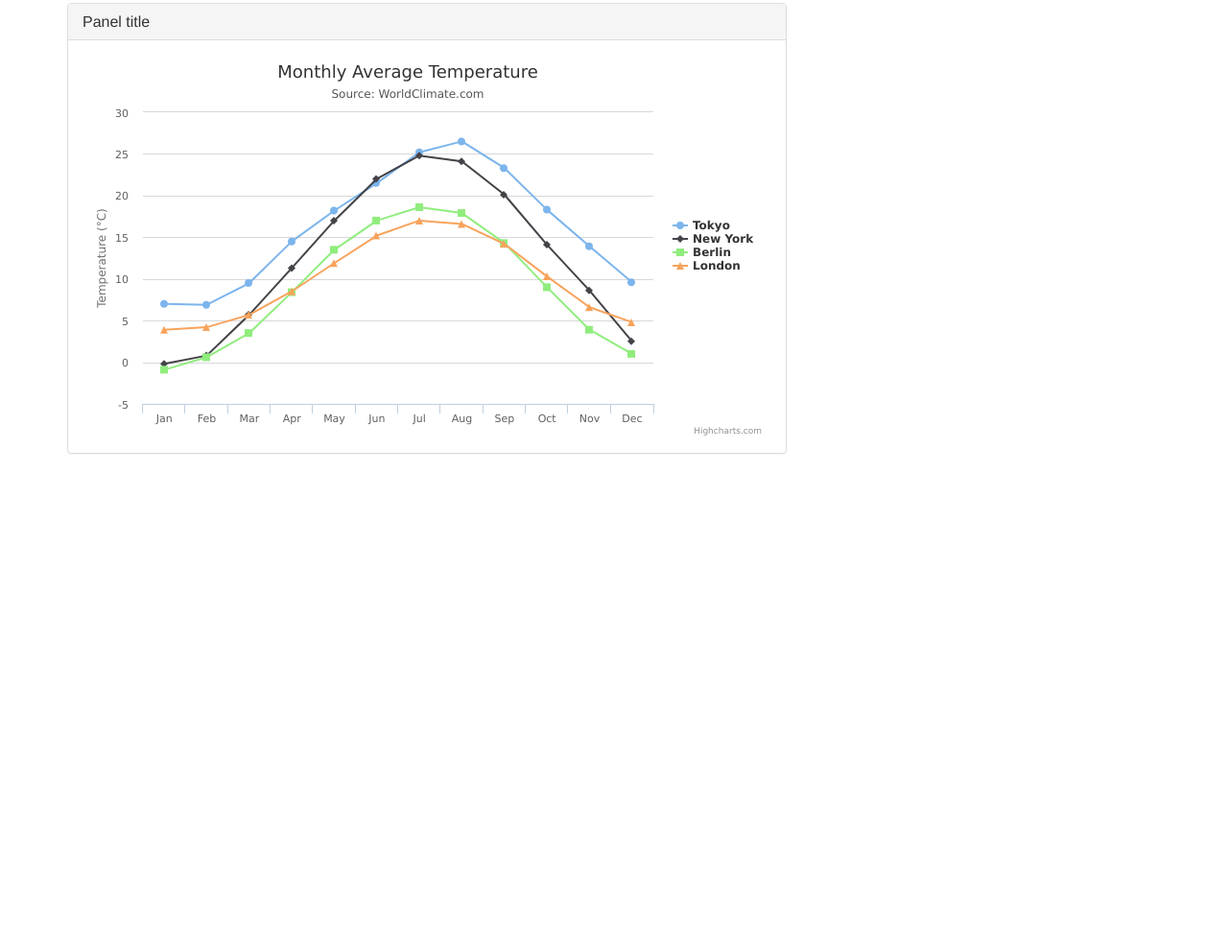
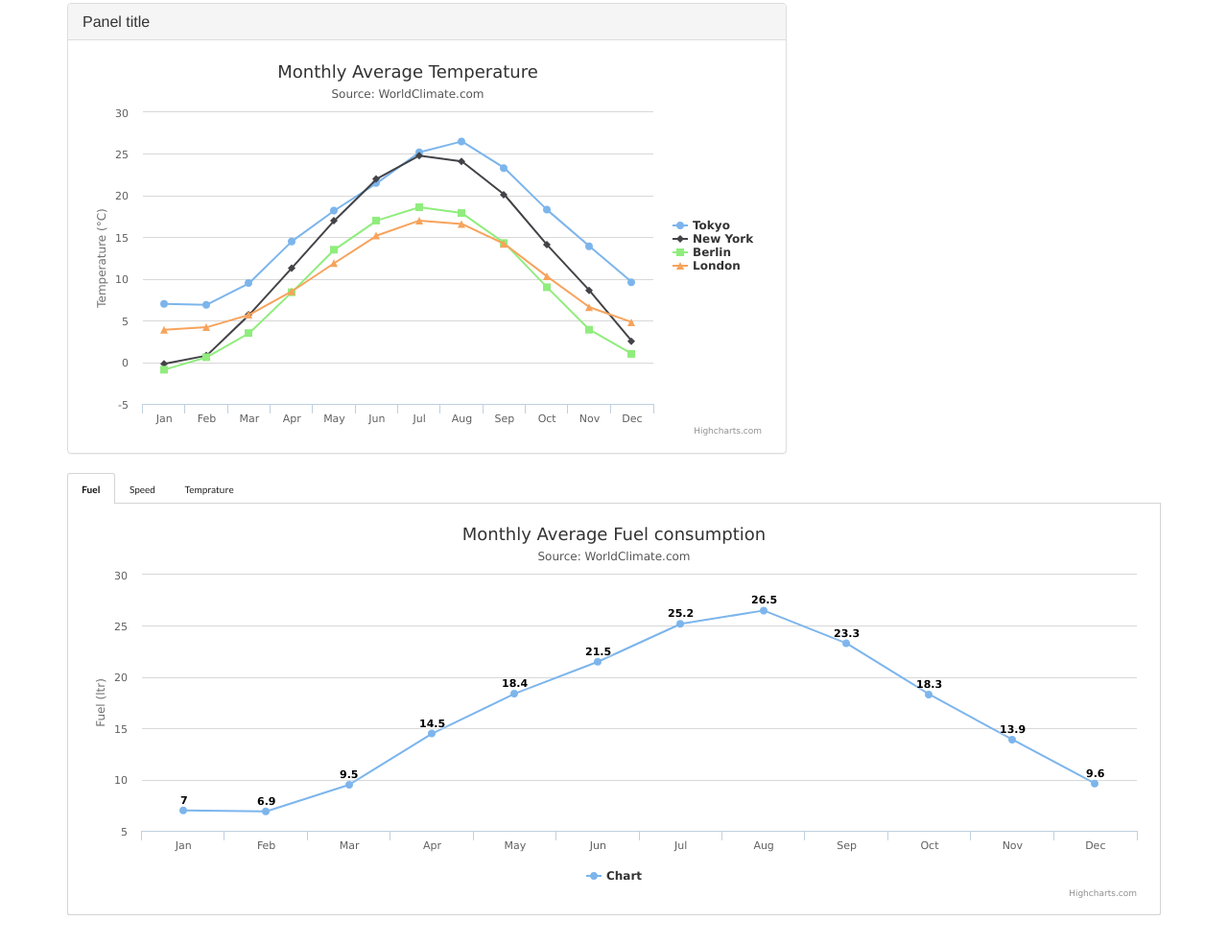
Before and after one commit to akshaykinhikar/dashboard_symanticUI, a website: page dashboard_symanticUI/public/index.html in a window 1280 px wide. Shown: the part 388-1372 px from the top of the page at 96% size. Before the commit the page ends 881 px from the top, so only its background shows below. Drawn offline with Linux system fonts and the light colour scheme.

Commit message:
new nav tabs are added

```diff
--- a/dashboard_symanticUI/public/index.html
+++ b/dashboard_symanticUI/public/index.html
@@ -101,6 +101,18 @@
 		<div class="col-sm-4">&nbsp;</div>
 	</div>
 
+	<div class="row">
+		<div class="col-sm-12" style="margin-bottom: 30px;">
+			<div class="ui top attached tabular menu">
+				<div class="active item">Fuel</div>
+				<div class="item">Speed</div>
+				<div class="item">Temprature</div>
+			</div>
+			<div class="ui bottom attached active tab segment">
+				<div id="tabContainer" style="min-width: 310px; height: 400px; margin: 0 auto"></div>
+			</div>
+		</div>
+	</div>
 
 	</div>
 </div>
--- a/dashboard_symanticUI/public/js/controllers/mainController.js
+++ b/dashboard_symanticUI/public/js/controllers/mainController.js
@@ -15,7 +15,6 @@ angular.module('app.controllers', [])
 	};
 	$('.ui.dropdown').dropdown();
 
-	// $(function () {
     $('#lineChartContainer').highcharts({
         title: {
             text: 'Monthly Average Temperature',
@@ -62,5 +61,37 @@ angular.module('app.controllers', [])
             data: [3.9, 4.2, 5.7, 8.5, 11.9, 15.2, 17.0, 16.6, 14.2, 10.3, 6.6, 4.8]
         }]
     });
-// });
+
+
+	$('#tabContainer').highcharts({
+        chart: {
+            type: 'line'
+        },
+        title: {
+            text: 'Monthly Average Fuel consumption'
+        },
+        subtitle: {
+            text: 'Source: WorldClimate.com'
+        },
+        xAxis: {
+            categories: ['Jan', 'Feb', 'Mar', 'Apr', 'May', 'Jun', 'Jul', 'Aug', 'Sep', 'Oct', 'Nov', 'Dec']
+        },
+        yAxis: {
+            title: {
+                text: 'Fuel (ltr)'
+            }
+        },
+        plotOptions: {
+            line: {
+                dataLabels: {
+                    enabled: true
+                },
+                enableMouseTracking: false
+            }
+        },
+        series: [{
+            name: 'Chart',
+            data: [7.0, 6.9, 9.5, 14.5, 18.4, 21.5, 25.2, 26.5, 23.3, 18.3, 13.9, 9.6]
+        }]
+    });
 });
```
